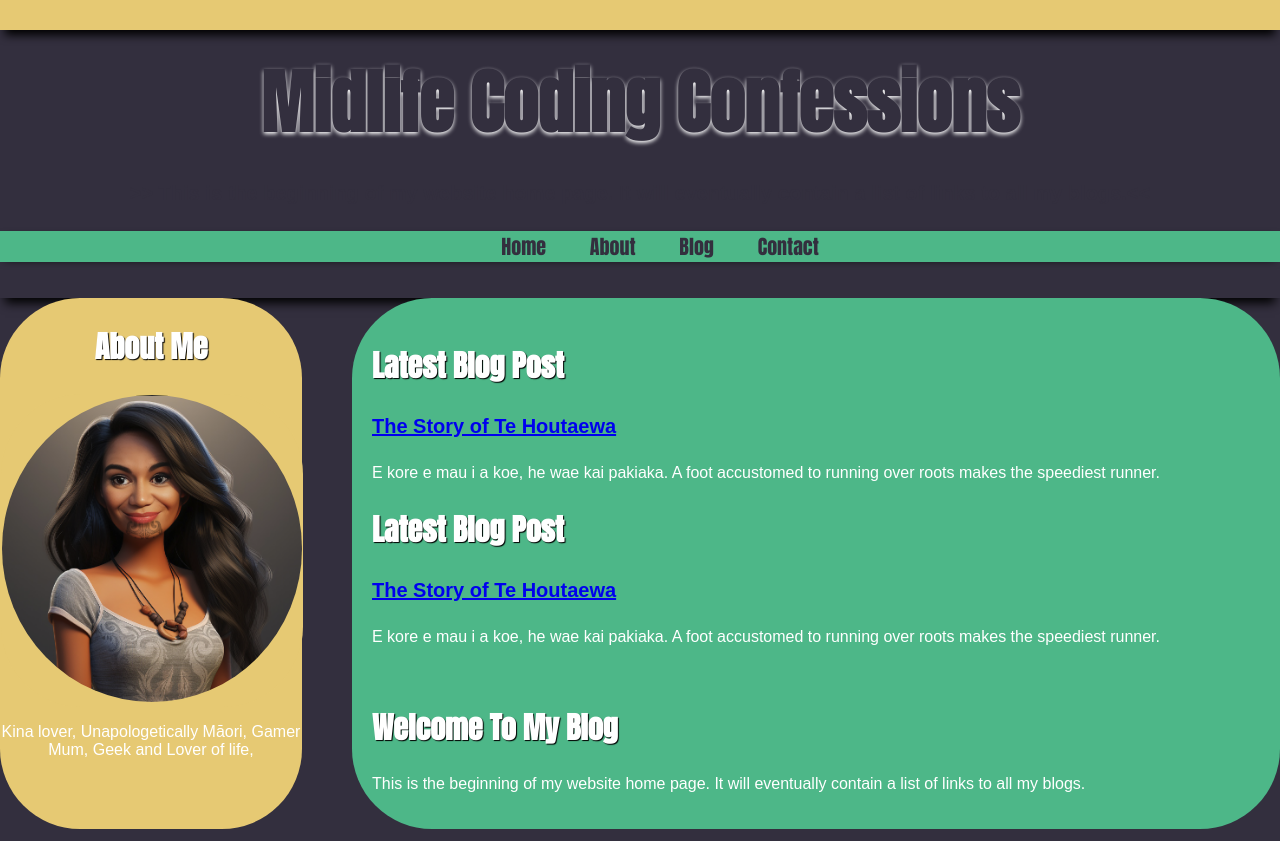
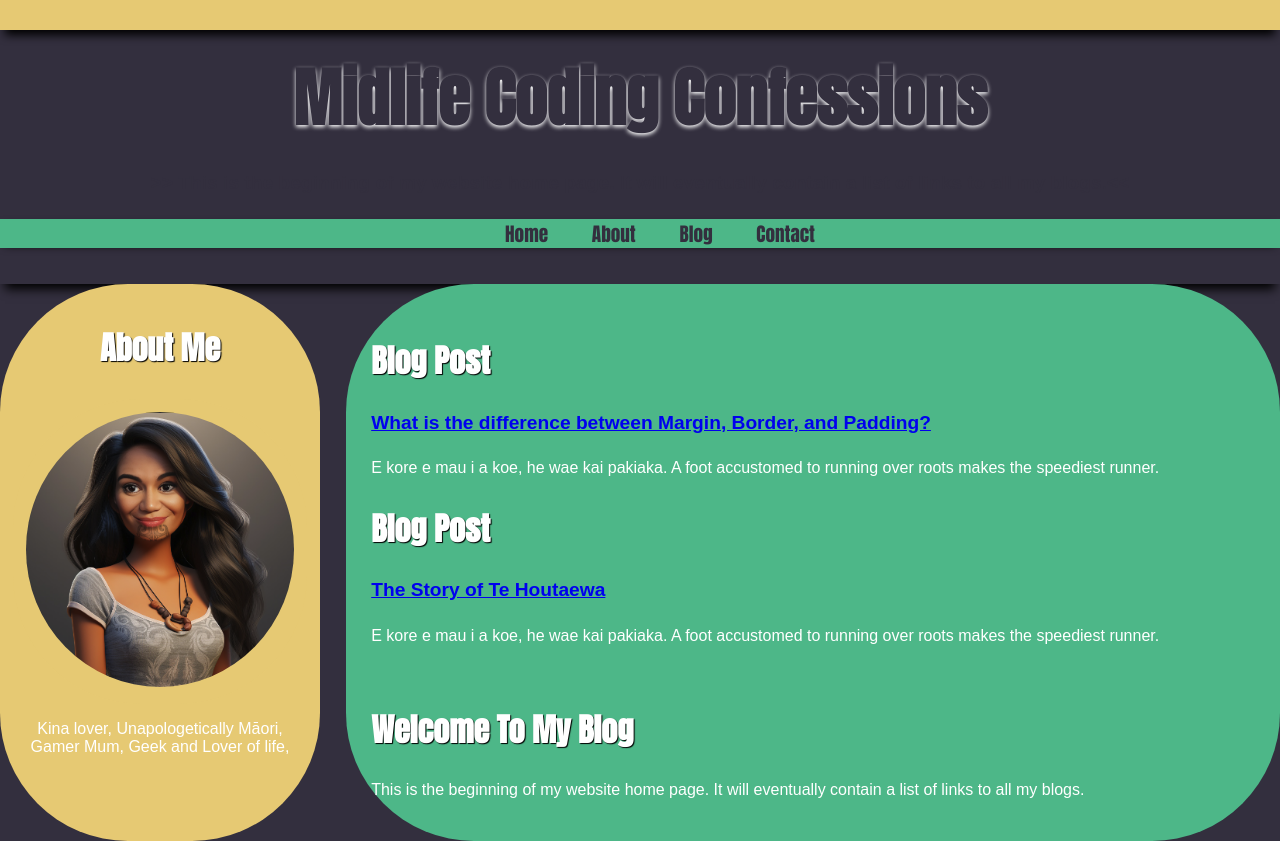
Before and after one commit to courtzd/courtzd.github.io, a plain HTML site: page index.html in a window 1280 px wide. Drawn offline with Linux system fonts and the light colour scheme.

Commit message:
Update to include media

```diff
--- a/index.html
+++ b/index.html
@@ -37,17 +37,17 @@
       <div class="side">
         <h2>About Me</h2>
         <div class="side">
-          <img src="courtzd.github.io/images/courtz.png" alt="Courtz" />
+          <img src="https://courtzd.github.io/images/courtz.png" alt="Courtz" />
         </div>
         <p>
           Kina lover, Unapologetically Māori, Gamer Mum, Geek and Lover of life,
         </p>
       </div>
       <div class="main">
-        <h2>Latest Blog Post</h2>
+        <h2>Blog Post</h2>
         <h4>
           <a href="https://courtzd.github.io/blog/te-houtaewa-template.html"
-            >The Story of Te Houtaewa</a
+            >What is the difference between Margin, Border, and Padding?</a
           >
         </h4>
 
@@ -56,7 +56,7 @@
           over roots makes the speediest runner.
         </p>
 
-        <h2>Latest Blog Post</h2>
+        <h2>Blog Post</h2>
         <h4>
           <a href="https://courtzd.github.io/blog/te-houtaewa-template.html"
             >The Story of Te Houtaewa</a
--- a/styles/main.css
+++ b/styles/main.css
@@ -15,13 +15,13 @@ header {
 }
 
 h1 {
-  font-size: 70px;
+  font-size: 5vw;
   text-shadow: 0 2px 4px #ffffff;
   margin: 0;
 }
 
 h2 {
-  font-size: 30px;
+  font-size: 2.5vw;
   font-family: 'Anton', sans-serif;
   text-shadow: 1px 1px 1px #000000;
 }
@@ -29,7 +29,7 @@ h2 {
 h4 {
   font-family: Arial;
   color: #332f3e;
-  font-size: 20px;
+  font-size: 1.5vw;
 }
 
 p {
@@ -53,7 +53,7 @@ nav {
 nav a {
   color: #332f3e;
   text-decoration: none;
-  font-size: 20px;
+  font-size: 1.5vw;
   padding: 10px 20px;
 }
 
@@ -64,28 +64,41 @@ nav a:hover {
 
 .row {
   display: flex;
+  flex-wrap: wrap;
   margin: 0;
   padding: 0;
-  column-gap: 50px;
+  column-gap: 2vw;
 }
 
 .side {
-  flex: 0;
+  flex: 1;
   background-color: #e6c973;
-  padding: 1px; /* Add padding to center the image */
+  padding: 1vw;
   text-align: center;
-  width: 300px;
-  border-radius: 80px;
+  border-radius: 10vw;
 }
 
 .side img {
-  max-width: 100%; /* Ensure the image fits inside the container */
-  border-radius: 300%; /* Make the image round */
+  max-width: 100%;
+  border-radius: 50%;
 }
 
 .main {
   flex: 3;
   background-color: #4db788;
-  padding: 20px;
-  border-radius: 80px;
+  padding: 2vw;
+  border-radius: 10vw;
 }
+
+@media (max-width: 768px) {
+  .row {
+    flex-direction: column;
+    column-gap: 0;
+  }
+  .side,
+  .main {
+    width: 100%;
+    border-radius: 0;
+    padding: 5vw;
+  }
+}
```
